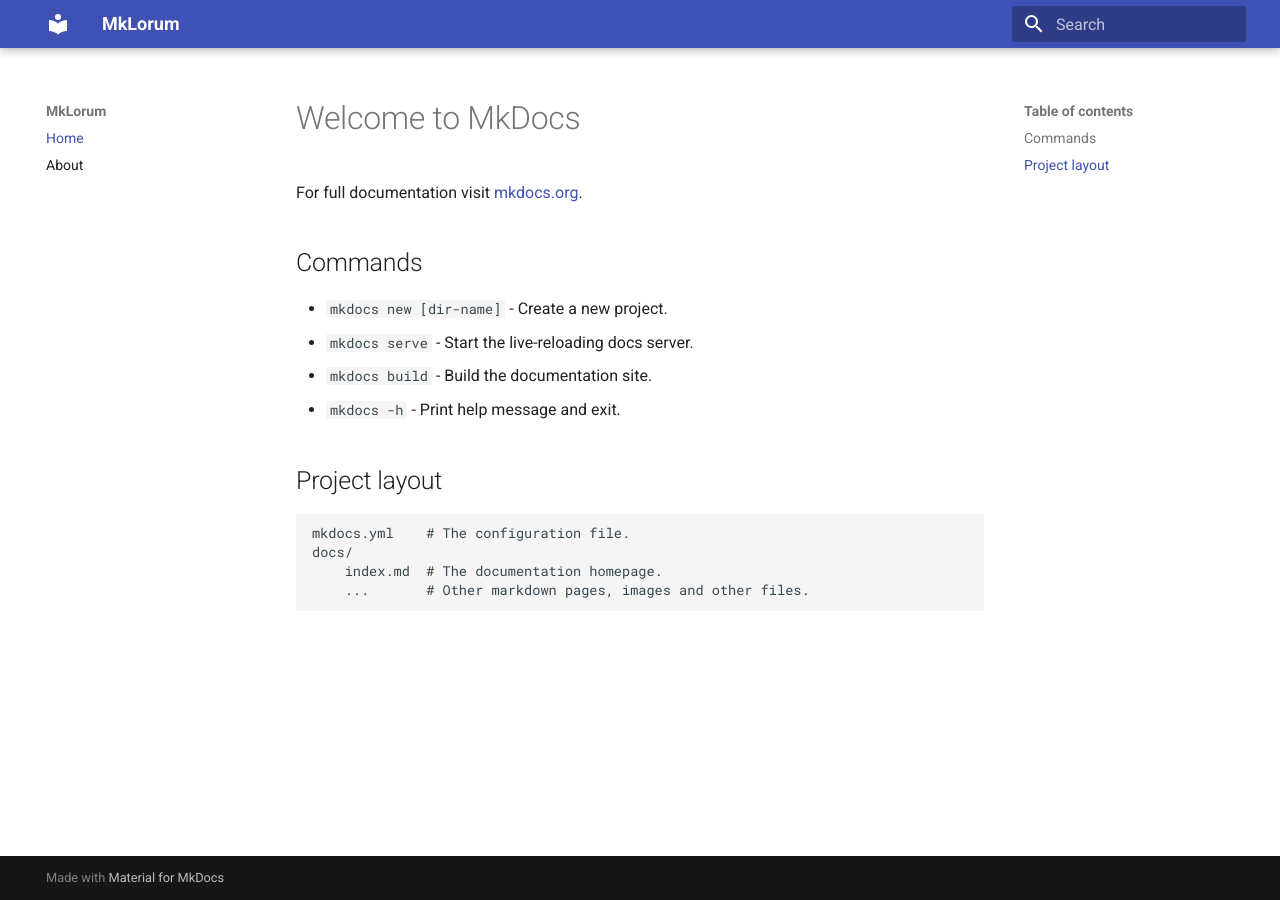
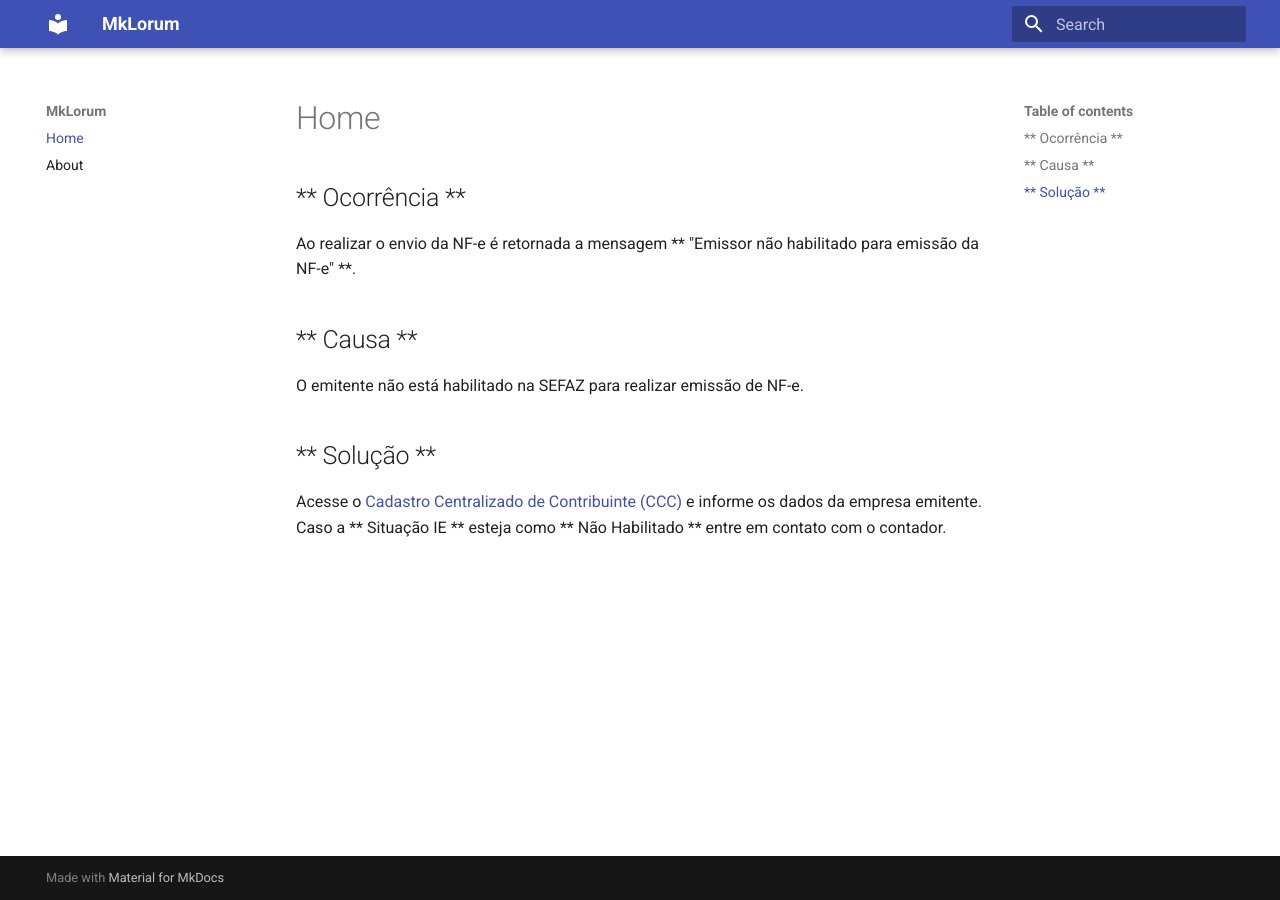
Before and after one commit to exatasoftware/exatasoftware.github.io, an MkDocs documentation site: the page built from docs/index.md, in a window 1280 px wide. Built offline with MkDocs 1.6.1 and Material for MkDocs 9.7.7, drawn with Linux system fonts in a browser that asks for light colours.

Commit message:
Primeira tentativa

```diff
--- a/docs/index.md
+++ b/docs/index.md
@@ -1,17 +1,8 @@
-# Welcome to MkDocs
+## ** Ocorrência **     ##
+Ao realizar o envio da NF-e é retornada a mensagem ** "Emissor não habilitado para emissão da NF-e" **.
 
-For full documentation visit [mkdocs.org](https://www.mkdocs.org).
+## ** Causa ** ##
+O emitente não está habilitado na SEFAZ para realizar emissão de NF-e.
 
-## Commands
-
-* `mkdocs new [dir-name]` - Create a new project.
-* `mkdocs serve` - Start the live-reloading docs server.
-* `mkdocs build` - Build the documentation site.
-* `mkdocs -h` - Print help message and exit.
-
-## Project layout
-
-    mkdocs.yml    # The configuration file.
-    docs/
-        index.md  # The documentation homepage.
-        ...       # Other markdown pages, images and other files.
+## ** Solução ** ##
+Acesse o [Cadastro Centralizado de Contribuinte (CCC)](https://dfe-portal.svrs.rs.gov.br/NFE/CCC) e informe os dados da empresa emitente. Caso a ** Situação IE ** esteja como ** Não Habilitado ** entre em contato com o contador.
```
